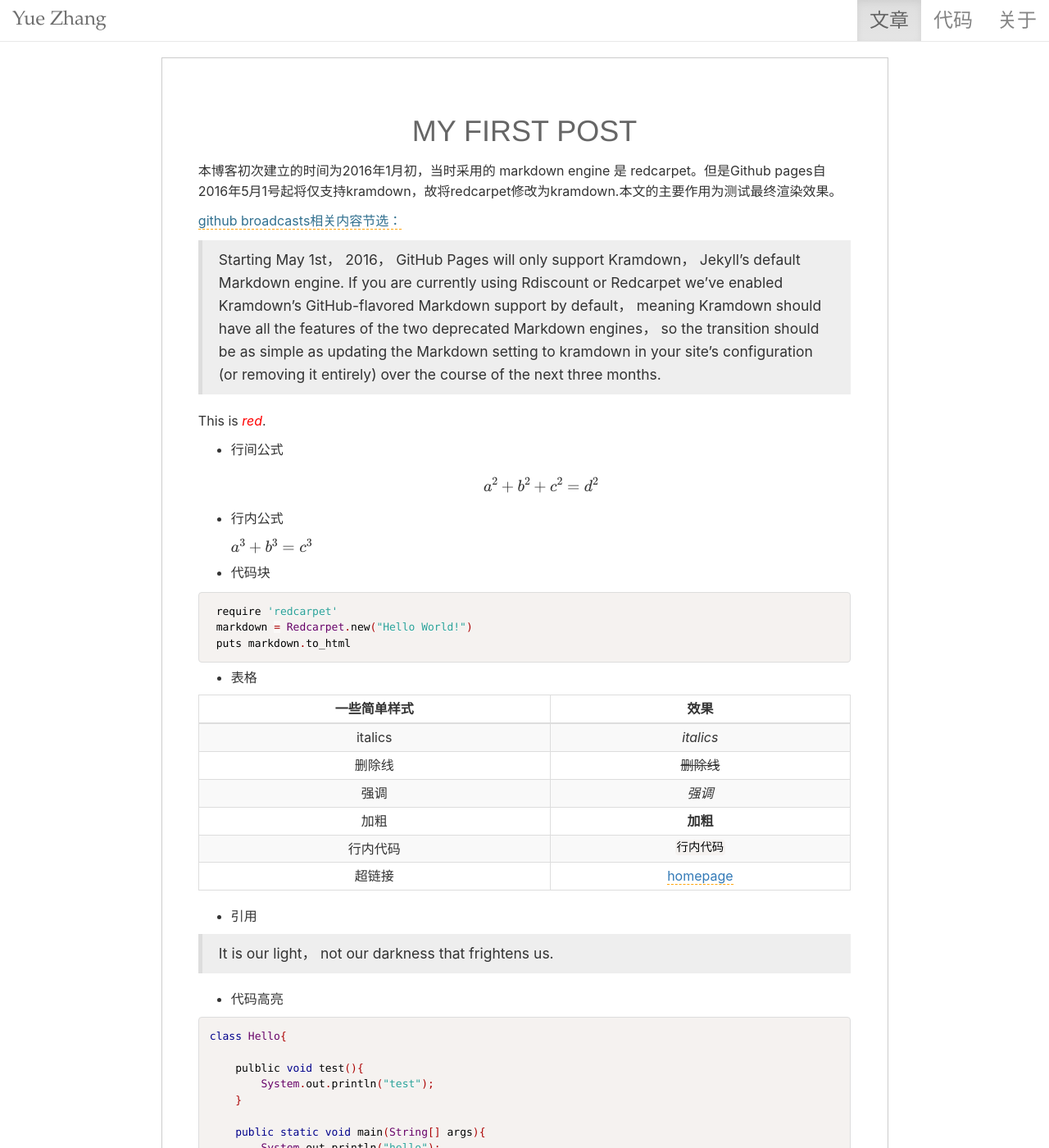
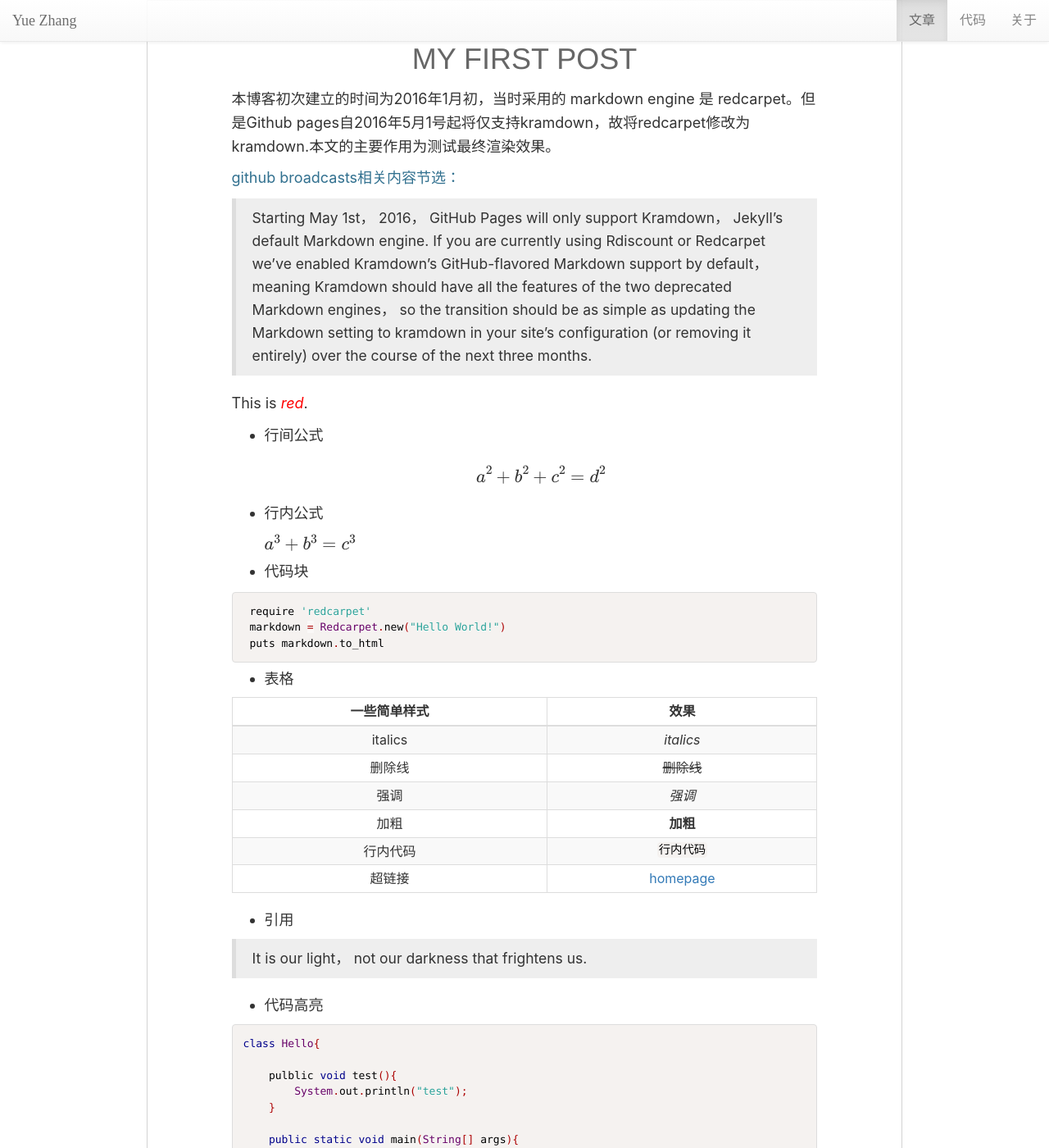
Before and after one commit to eueuy/eueuy.github.io, a Jekyll site: the page built from _posts/2016-01-14-my-first-post.md, in a window 1280 px wide and 1400 px high. Shown: the whole window at 82% size. Built offline with Jekyll 4.4.1, drawn with Linux system fonts in a browser that asks for light colours; formulas are drawn with MathJax 3.

Commit message:
fix some link

```diff
--- a/_layouts/post.html
+++ b/_layouts/post.html
@@ -17,20 +17,13 @@
   </head>
   <body>
     {% include nav.html %}
-    <div class="row" style="padding-top: 70px">
-      <div class="container center-block">
-        <div class="col-md-0"></div>
-        <div class="main col-md-9 col-sm-12">
+    <div class="inner">
       <h1 class="text-center text-uppercase">{{ page.title }}</h1>
       {{ content }}
       {% include pages.html %}
       {% if page.donate %}
       {% include donate.html %}
       {% endif %}
-        </div>
-        <div class="col-md-2">
-        </div>
-      </div>
     </div>
     <script src="/assets/js/jquery.min.js"></script>
     <script src="/assets/js/bootstrap.min.js"></script>
--- a/assets/css/post.css
+++ b/assets/css/post.css
@@ -39,50 +39,14 @@ blockquote {
     border-left: 5px solid #ddd;
 }
 
-.main {
+.inner{
     font-family: "Linux Libertine",-apple-system,"Helvetica Neue",Helvetica,"Nimbus Sans L",Arial,"Liberation Sans","PingFang SC","Hiragino Sans GB","Source Han Sans CN","Source Han Sans SC","Microsoft YaHei","Wenquanyi Micro Hei","WenQuanYi Zen Hei","ST Heiti",SimHei,"WenQuanYi Zen Hei Sharp",sans-serif;
-    border: 1px solid #ccc;
-    padding: 5%;
-    width: auto;
-}
-.main a {
-    border-bottom: 1px dashed orange;
-}
-
-.container{
-    width: 70%;
-}
-
-
-.navbar-brand {
-    font-family: "Palatino Linotype", "Book Antiqua", Palatino, Helvetica, STKaiti, SimSun, serif;
-    font-size: 100%;
-}
-
-.navbar-default {
-    background-image: none;
-    background-color: #fff;
-    box-shadow: none;
-    font-size: 100%;
-}
-
-.navbar-brand, .navbar-nav {
-    font-size: 24px;
-}
-
-body.mobile .navbar-brand {
-    font-size: 36px;
-}
-
-body.mobile .navbar-nav {
-    font-size: 36px;
-}
-
-
-a:hover{
-    text-decoration: none;
-    cursor: crosshair;
-    background-color: LightGrey;
+    font-size: 18px;
+    margin: 0% 14%;
+    padding: 2% 8% 4% 8%;
+    border: 1px solid LightGrey;
+    box-sizing: border-box;
+    display: block;
 }
 
 #markdown-toc {
```
Lines whose indentation alone changed are shown as unchanged.
